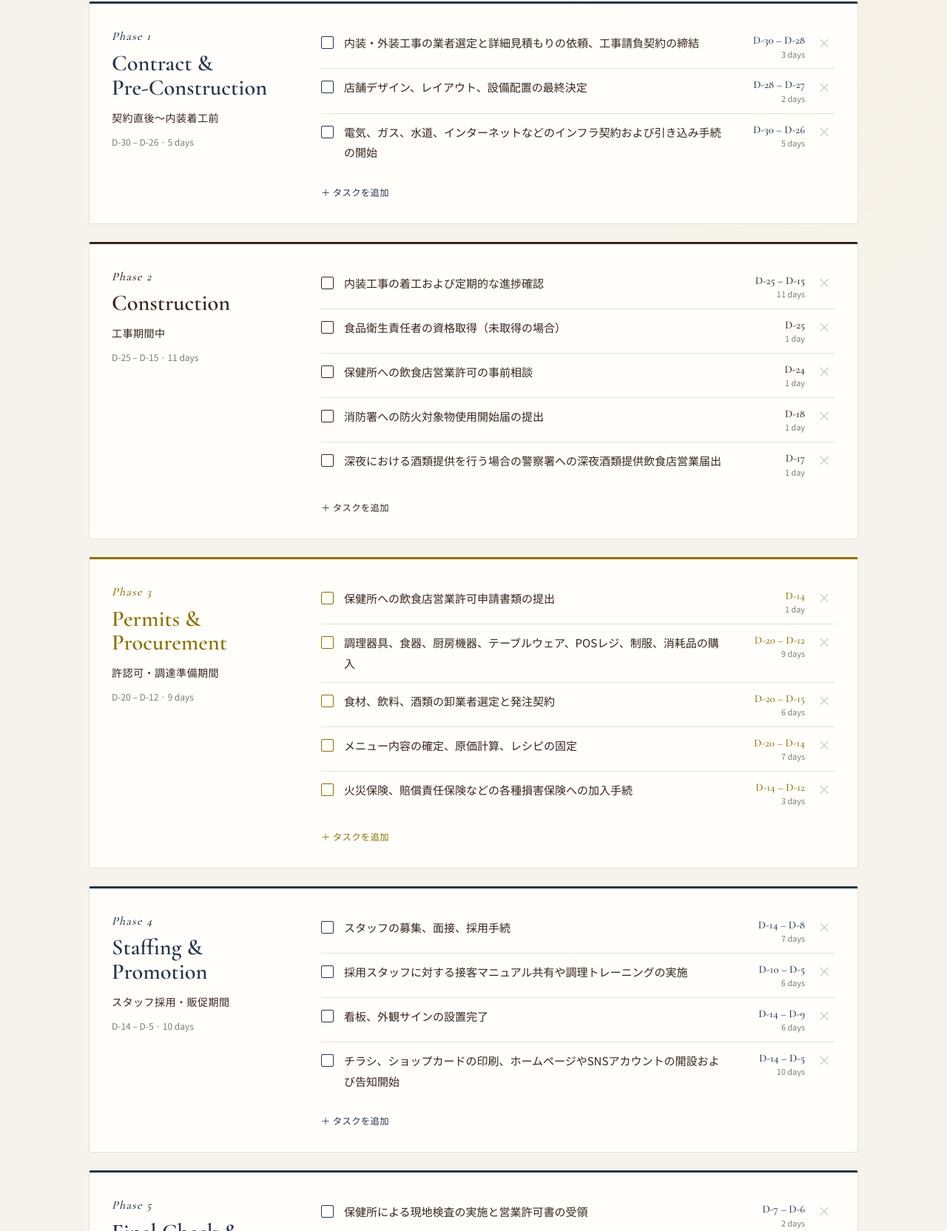
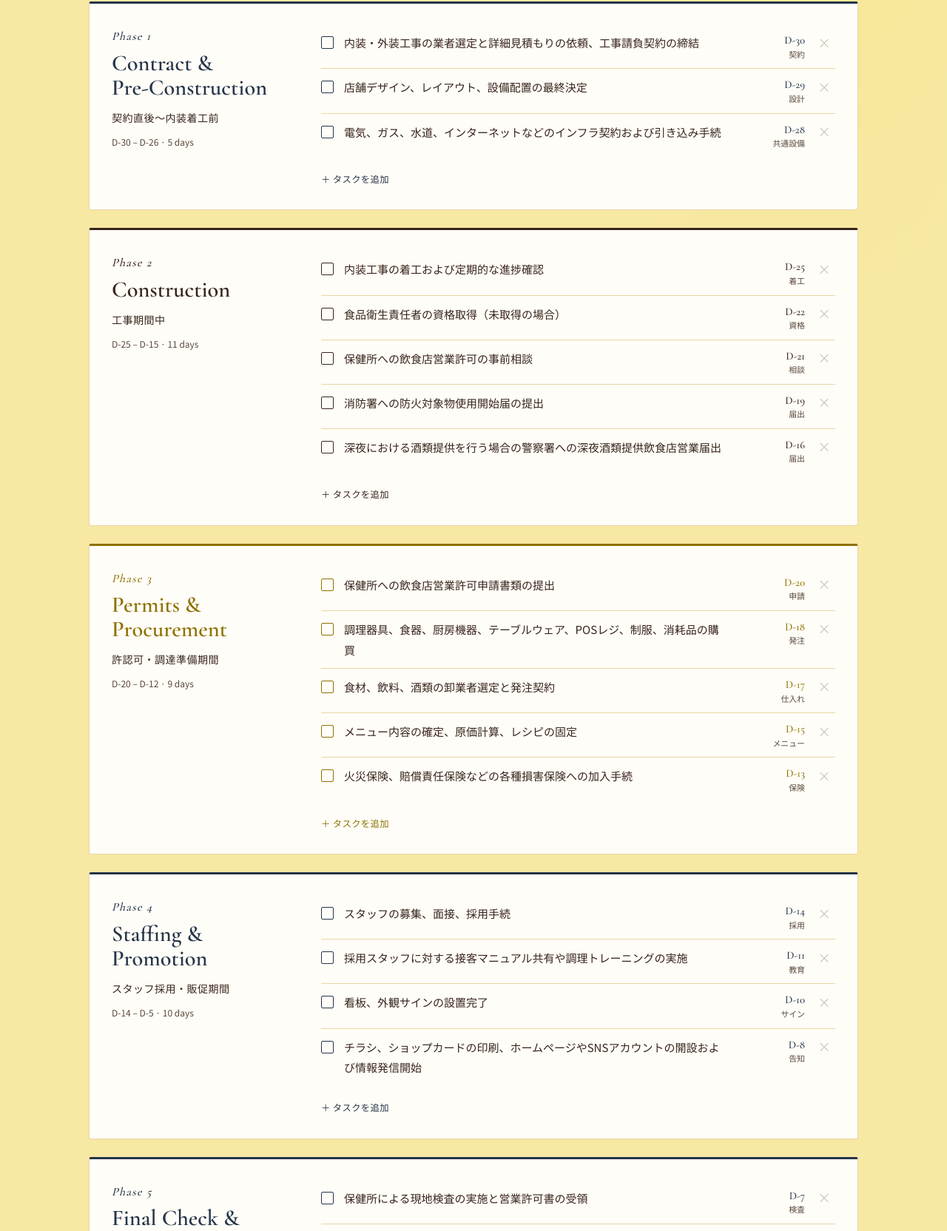
Before and after one commit to K93lum/new-product, a plain HTML site: page index.html in a window 1280 px wide. Shown: the part 1096-2760 px from the top of the page at 74% size. Drawn offline with nearby package versions, Linux system fonts and the light colour scheme.

Commit message:
Apply warm yellow, navy, espresso, and neon yellow brand palette to the landing page.

```diff
--- a/index.html
+++ b/index.html
@@ -11,11 +11,11 @@
 :root {
   --navy: #253549;
   --espresso: #38241D;
-  --mimosa: #FAD02C;
-  --paper: #F6F3EC;
-  --white: #FFFEFB;
-  --muted: #827B70;
-  --line: #E7E1D5;
+  --mimosa: #FBE21A;
+  --paper: #F7E8A3;
+  --white: #FFFDF7;
+  --muted: #5A483C;
+  --line: #E8D6A5;
   --serif: "Cormorant Garamond", "Shippori Mincho", "Yu Mincho", serif;
   --mincho: "Shippori Mincho", "Yu Mincho", serif;
   --sans: "Noto Sans JP", "Yu Gothic", sans-serif;
@@ -32,7 +32,7 @@ body {
   margin: 0;
   color: var(--espresso);
   background:
-    radial-gradient(ellipse at 85% 0%, rgba(250, 208, 44, .10), transparent 32rem),
+    radial-gradient(ellipse at 85% 0%, rgba(251, 226, 26, .22), transparent 32rem),
     var(--paper);
   font-family: var(--sans);
   font-size: 15px;
@@ -65,9 +65,9 @@ button { font: inherit; }
   height: 250px;
   right: -80px;
   top: -100px;
-  border: 1px solid rgba(250, 208, 44, .35);
+  border: 1px solid rgba(251, 226, 26, .35);
   border-radius: 50%;
-  box-shadow: 0 0 0 22px rgba(250, 208, 44, .035), 0 0 0 48px rgba(250, 208, 44, .025);
+  box-shadow: 0 0 0 22px rgba(251, 226, 26, .035), 0 0 0 48px rgba(251, 226, 26, .025);
   pointer-events: none;
 }
 
@@ -422,7 +422,7 @@ button:focus-visible {
 .add-task:hover { text-decoration: underline; }
 
 [contenteditable="true"]:focus {
-  background: rgba(250, 208, 44, .12);
+  background: rgba(251, 226, 26, .12);
   outline: 1px dashed rgba(141, 113, 0, .45);
   outline-offset: 2px;
 }
@@ -540,9 +540,9 @@ button:focus-visible {
     </div>
     <div>
       <ul class="task-list">
-        <li class="task"><input type="checkbox"><span class="task-text" contenteditable="true">内装・外装工事の業者選定と詳細見積もりの依頼、工事請負契約の締結</span><span class="task-when" contenteditable="true">D-30 – D-28<small>3 days</small></span><button class="delete-task" type="button" aria-label="タスクを削除">×</button></li>
-        <li class="task"><input type="checkbox"><span class="task-text" contenteditable="true">店舗デザイン、レイアウト、設備配置の最終決定</span><span class="task-when" contenteditable="true">D-28 – D-27<small>2 days</small></span><button class="delete-task" type="button" aria-label="タスクを削除">×</button></li>
-        <li class="task"><input type="checkbox"><span class="task-text" contenteditable="true">電気、ガス、水道、インターネットなどのインフラ契約および引き込み手続の開始</span><span class="task-when" contenteditable="true">D-30 – D-26<small>5 days</small></span><button class="delete-task" type="button" aria-label="タスクを削除">×</button></li>
+        <li class="task"><input type="checkbox"><span class="task-text" contenteditable="true">内装・外装工事の業者選定と詳細見積もりの依頼、工事請負契約の締結</span><span class="task-when" contenteditable="true">D-30<small>契約</small></span><button class="delete-task" type="button" aria-label="タスクを削除">×</button></li>
+        <li class="task"><input type="checkbox"><span class="task-text" contenteditable="true">店舗デザイン、レイアウト、設備配置の最終決定</span><span class="task-when" contenteditable="true">D-29<small>設計</small></span><button class="delete-task" type="button" aria-label="タスクを削除">×</button></li>
+        <li class="task"><input type="checkbox"><span class="task-text" contenteditable="true">電気、ガス、水道、インターネットなどのインフラ契約および引き込み手続</span><span class="task-when" contenteditable="true">D-28<small>共通設備</small></span><button class="delete-task" type="button" aria-label="タスクを削除">×</button></li>
       </ul>
       <button class="add-task" type="button">＋ タスクを追加</button>
     </div>
@@ -557,11 +557,11 @@ button:focus-visible {
     </div>
     <div>
       <ul class="task-list">
-        <li class="task"><input type="checkbox"><span class="task-text" contenteditable="true">内装工事の着工および定期的な進捗確認</span><span class="task-when" contenteditable="true">D-25 – D-15<small>11 days</small></span><button class="delete-task" type="button" aria-label="タスクを削除">×</button></li>
-        <li class="task"><input type="checkbox"><span class="task-text" contenteditable="true">食品衛生責任者の資格取得（未取得の場合）</span><span class="task-when" contenteditable="true">D-25<small>1 day</small></span><button class="delete-task" type="button" aria-label="タスクを削除">×</button></li>
-        <li class="task"><input type="checkbox"><span class="task-text" contenteditable="true">保健所への飲食店営業許可の事前相談</span><span class="task-when" contenteditable="true">D-24<small>1 day</small></span><button class="delete-task" type="button" aria-label="タスクを削除">×</button></li>
-        <li class="task"><input type="checkbox"><span class="task-text" contenteditable="true">消防署への防火対象物使用開始届の提出</span><span class="task-when" contenteditable="true">D-18<small>1 day</small></span><button class="delete-task" type="button" aria-label="タスクを削除">×</button></li>
-        <li class="task"><input type="checkbox"><span class="task-text" contenteditable="true">深夜における酒類提供を行う場合の警察署への深夜酒類提供飲食店営業届出</span><span class="task-when" contenteditable="true">D-17<small>1 day</small></span><button class="delete-task" type="button" aria-label="タスクを削除">×</button></li>
+        <li class="task"><input type="checkbox"><span class="task-text" contenteditable="true">内装工事の着工および定期的な進捗確認</span><span class="task-when" contenteditable="true">D-25<small>着工</small></span><button class="delete-task" type="button" aria-label="タスクを削除">×</button></li>
+        <li class="task"><input type="checkbox"><span class="task-text" contenteditable="true">食品衛生責任者の資格取得（未取得の場合）</span><span class="task-when" contenteditable="true">D-22<small>資格</small></span><button class="delete-task" type="button" aria-label="タスクを削除">×</button></li>
+        <li class="task"><input type="checkbox"><span class="task-text" contenteditable="true">保健所への飲食店営業許可の事前相談</span><span class="task-when" contenteditable="true">D-21<small>相談</small></span><button class="delete-task" type="button" aria-label="タスクを削除">×</button></li>
+        <li class="task"><input type="checkbox"><span class="task-text" contenteditable="true">消防署への防火対象物使用開始届の提出</span><span class="task-when" contenteditable="true">D-19<small>届出</small></span><button class="delete-task" type="button" aria-label="タスクを削除">×</button></li>
+        <li class="task"><input type="checkbox"><span class="task-text" contenteditable="true">深夜における酒類提供を行う場合の警察署への深夜酒類提供飲食店営業届出</span><span class="task-when" contenteditable="true">D-16<small>届出</small></span><button class="delete-task" type="button" aria-label="タスクを削除">×</button></li>
       </ul>
       <button class="add-task" type="button">＋ タスクを追加</button>
     </div>
@@ -576,11 +576,11 @@ button:focus-visible {
     </div>
     <div>
       <ul class="task-list">
-        <li class="task"><input type="checkbox"><span class="task-text" contenteditable="true">保健所への飲食店営業許可申請書類の提出</span><span class="task-when" contenteditable="true">D-14<small>1 day</small></span><button class="delete-task" type="button" aria-label="タスクを削除">×</button></li>
-        <li class="task"><input type="checkbox"><span class="task-text" contenteditable="true">調理器具、食器、厨房機器、テーブルウェア、POSレジ、制服、消耗品の購入</span><span class="task-when" contenteditable="true">D-20 – D-12<small>9 days</small></span><button class="delete-task" type="button" aria-label="タスクを削除">×</button></li>
-        <li class="task"><input type="checkbox"><span class="task-text" contenteditable="true">食材、飲料、酒類の卸業者選定と発注契約</span><span class="task-when" contenteditable="true">D-20 – D-15<small>6 days</small></span><button class="delete-task" type="button" aria-label="タスクを削除">×</button></li>
-        <li class="task"><input type="checkbox"><span class="task-text" contenteditable="true">メニュー内容の確定、原価計算、レシピの固定</span><span class="task-when" contenteditable="true">D-20 – D-14<small>7 days</small></span><button class="delete-task" type="button" aria-label="タスクを削除">×</button></li>
-        <li class="task"><input type="checkbox"><span class="task-text" contenteditable="true">火災保険、賠償責任保険などの各種損害保険への加入手続</span><span class="task-when" contenteditable="true">D-14 – D-12<small>3 days</small></span><button class="delete-task" type="button" aria-label="タスクを削除">×</button></li>
+        <li class="task"><input type="checkbox"><span class="task-text" contenteditable="true">保健所への飲食店営業許可申請書類の提出</span><span class="task-when" contenteditable="true">D-20<small>申請</small></span><button class="delete-task" type="button" aria-label="タスクを削除">×</button></li>
+        <li class="task"><input type="checkbox"><span class="task-text" contenteditable="true">調理器具、食器、厨房機器、テーブルウェア、POSレジ、制服、消耗品の購買</span><span class="task-when" contenteditable="true">D-18<small>発注</small></span><button class="delete-task" type="button" aria-label="タスクを削除">×</button></li>
+        <li class="task"><input type="checkbox"><span class="task-text" contenteditable="true">食材、飲料、酒類の卸業者選定と発注契約</span><span class="task-when" contenteditable="true">D-17<small>仕入れ</small></span><button class="delete-task" type="button" aria-label="タスクを削除">×</button></li>
+        <li class="task"><input type="checkbox"><span class="task-text" contenteditable="true">メニュー内容の確定、原価計算、レシピの固定</span><span class="task-when" contenteditable="true">D-15<small>メニュー</small></span><button class="delete-task" type="button" aria-label="タスクを削除">×</button></li>
+        <li class="task"><input type="checkbox"><span class="task-text" contenteditable="true">火災保険、賠償責任保険などの各種損害保険への加入手続</span><span class="task-when" contenteditable="true">D-13<small>保険</small></span><button class="delete-task" type="button" aria-label="タスクを削除">×</button></li>
       </ul>
       <button class="add-task" type="button">＋ タスクを追加</button>
     </div>
@@ -595,10 +595,10 @@ button:focus-visible {
     </div>
     <div>
       <ul class="task-list">
-        <li class="task"><input type="checkbox"><span class="task-text" contenteditable="true">スタッフの募集、面接、採用手続</span><span class="task-when" contenteditable="true">D-14 – D-8<small>7 days</small></span><button class="delete-task" type="button" aria-label="タスクを削除">×</button></li>
-        <li class="task"><input type="checkbox"><span class="task-text" contenteditable="true">採用スタッフに対する接客マニュアル共有や調理トレーニングの実施</span><span class="task-when" contenteditable="true">D-10 – D-5<small>6 days</small></span><button class="delete-task" type="button" aria-label="タスクを削除">×</button></li>
-        <li class="task"><input type="checkbox"><span class="task-text" contenteditable="true">看板、外観サインの設置完了</span><span class="task-when" contenteditable="true">D-14 – D-9<small>6 days</small></span><button class="delete-task" type="button" aria-label="タスクを削除">×</button></li>
-        <li class="task"><input type="checkbox"><span class="task-text" contenteditable="true">チラシ、ショップカードの印刷、ホームページやSNSアカウントの開設および告知開始</span><span class="task-when" contenteditable="true">D-14 – D-5<small>10 days</small></span><button class="delete-task" type="button" aria-label="タスクを削除">×</button></li>
+        <li class="task"><input type="checkbox"><span class="task-text" contenteditable="true">スタッフの募集、面接、採用手続</span><span class="task-when" contenteditable="true">D-14<small>採用</small></span><button class="delete-task" type="button" aria-label="タスクを削除">×</button></li>
+        <li class="task"><input type="checkbox"><span class="task-text" contenteditable="true">採用スタッフに対する接客マニュアル共有や調理トレーニングの実施</span><span class="task-when" contenteditable="true">D-11<small>教育</small></span><button class="delete-task" type="button" aria-label="タスクを削除">×</button></li>
+        <li class="task"><input type="checkbox"><span class="task-text" contenteditable="true">看板、外観サインの設置完了</span><span class="task-when" contenteditable="true">D-10<small>サイン</small></span><button class="delete-task" type="button" aria-label="タスクを削除">×</button></li>
+        <li class="task"><input type="checkbox"><span class="task-text" contenteditable="true">チラシ、ショップカードの印刷、ホームページやSNSアカウントの開設および情報発信開始</span><span class="task-when" contenteditable="true">D-8<small>告知</small></span><button class="delete-task" type="button" aria-label="タスクを削除">×</button></li>
       </ul>
       <button class="add-task" type="button">＋ タスクを追加</button>
     </div>
@@ -613,11 +613,11 @@ button:focus-visible {
     </div>
     <div>
       <ul class="task-list">
-        <li class="task"><input type="checkbox"><span class="task-text" contenteditable="true">保健所による現地検査の実施と営業許可書の受領</span><span class="task-when" contenteditable="true">D-7 – D-6<small>2 days</small></span><button class="delete-task" type="button" aria-label="タスクを削除">×</button></li>
-        <li class="task"><input type="checkbox"><span class="task-text" contenteditable="true">消防署による現地検査の実施</span><span class="task-when" contenteditable="true">D-6<small>1 day</small></span><button class="delete-task" type="button" aria-label="タスクを削除">×</button></li>
-        <li class="task"><input type="checkbox"><span class="task-text" contenteditable="true">プレオープン（知人や近隣住民を招待したオペレーション確認・リハーサル営業）の実施</span><span class="task-when" contenteditable="true">D-4 – D-3<small>2 days</small></span><button class="delete-task" type="button" aria-label="タスクを削除">×</button></li>
-        <li class="task"><input type="checkbox"><span class="task-text" contenteditable="true">プレオープンで得た課題の修正、オペレーションの最終調整</span><span class="task-when" contenteditable="true">D-3 – D-1<small>3 days</small></span><button class="delete-task" type="button" aria-label="タスクを削除">×</button></li>
-        <li class="task"><input type="checkbox"><span class="task-text" contenteditable="true">スタッフのシフト作成および最終確認</span><span class="task-when" contenteditable="true">D-4 – D-1<small>4 days</small></span><button class="delete-task" type="button" aria-label="タスクを削除">×</button></li>
+        <li class="task"><input type="checkbox"><span class="task-text" contenteditable="true">保健所による現地検査の実施と営業許可書の受領</span><span class="task-when" contenteditable="true">D-7<small>検査</small></span><button class="delete-task" type="button" aria-label="タスクを削除">×</button></li>
+        <li class="task"><input type="checkbox"><span class="task-text" contenteditable="true">消防署による現地検査の実施</span><span class="task-when" contenteditable="true">D-6<small>検査</small></span><button class="delete-task" type="button" aria-label="タスクを削除">×</button></li>
+        <li class="task"><input type="checkbox"><span class="task-text" contenteditable="true">プレオープン（知人や近隣住民を招待したオペレーション確認・リハーサル）</span><span class="task-when" contenteditable="true">D-4<small>試運転</small></span><button class="delete-task" type="button" aria-label="タスクを削除">×</button></li>
+        <li class="task"><input type="checkbox"><span class="task-text" contenteditable="true">プレオープンで得た課題の修正、オペレーションの最終調整</span><span class="task-when" contenteditable="true">D-3<small>調整</small></span><button class="delete-task" type="button" aria-label="タスクを削除">×</button></li>
+        <li class="task"><input type="checkbox"><span class="task-text" contenteditable="true">スタッフのシフト作成および最終確認</span><span class="task-when" contenteditable="true">D-2<small>シフト</small></span><button class="delete-task" type="button" aria-label="タスクを削除">×</button></li>
         <li class="task"><input type="checkbox"><span class="task-text" contenteditable="true">開店当日を迎える</span><span class="task-when" contenteditable="true">D-0<small>Open</small></span><button class="delete-task" type="button" aria-label="タスクを削除">×</button></li>
       </ul>
       <button class="add-task" type="button">＋ タスクを追加</button>
```
